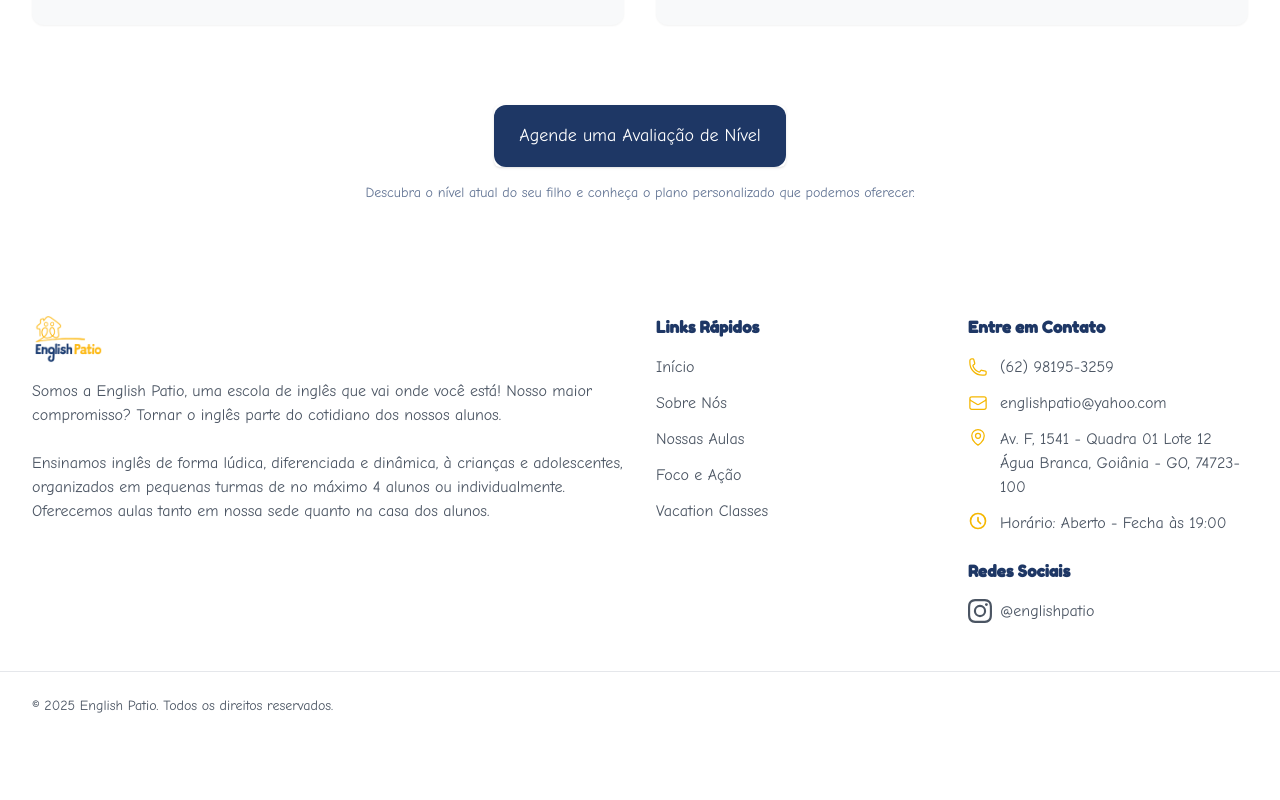
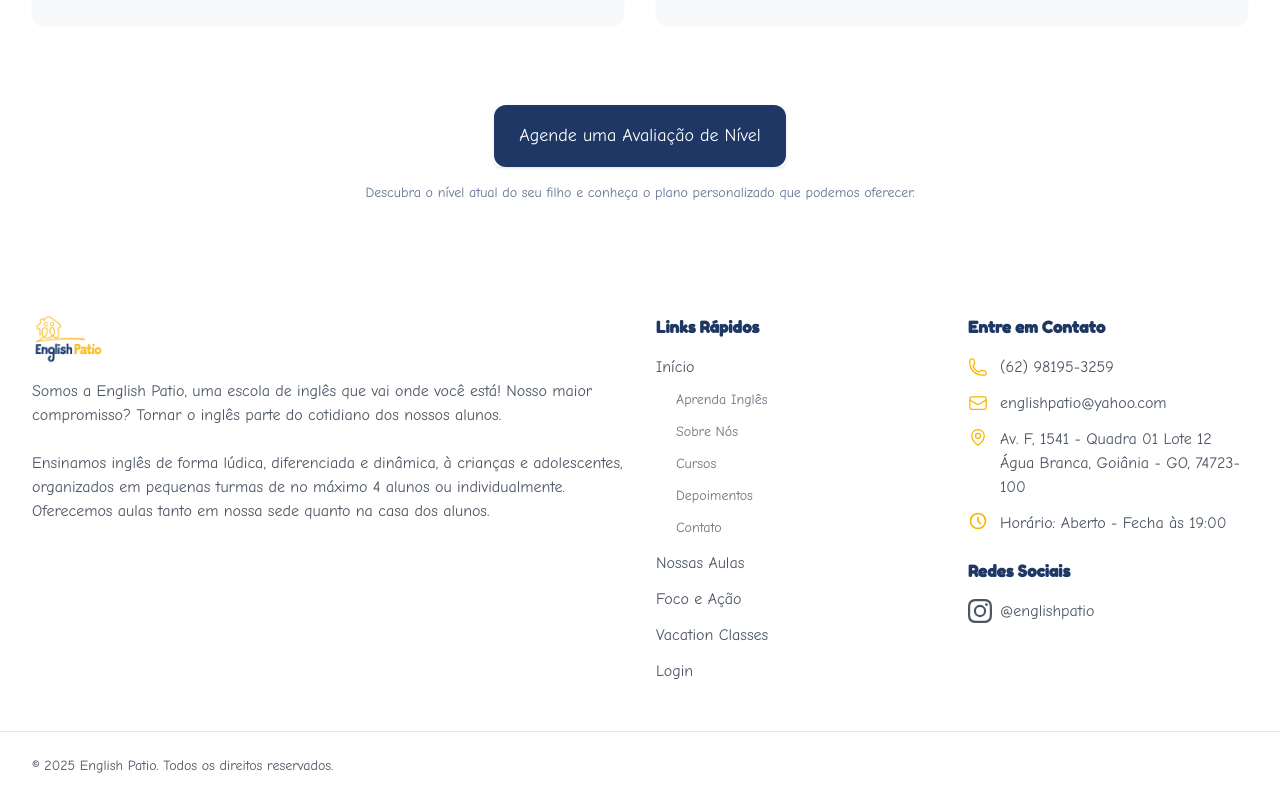
Before and after one commit to GabrielTeles845/english-patio, a React (Vite) app: page /english-patio/nossas-aulas in a window 1280 px wide. Shown: the part 1981-2781 px from the top of the page. Before the commit the page ends 2721 px from the top, so only its background shows below. Built offline with nearby package versions, Linux system fonts and the light colour scheme.

Commit message:
Website update

```diff
--- a/src/components/Footer.tsx
+++ b/src/components/Footer.tsx
@@ -1,7 +1,44 @@
 import { PhoneIcon, EnvelopeIcon, MapPinIcon } from '@heroicons/react/24/outline';
+
+// Reutilizando os mesmos itens do menu do Navbar para manter consistência
+const homeSubmenuItems = [
+  { title: 'Aprenda Inglês', href: '#', section: 'top' },
+  { title: 'Sobre Nós', href: '#about', section: 'about' },
+  { title: 'Cursos', href: '#courses', section: 'courses' },
+  { title: 'Depoimentos', href: '#testimonials', section: 'testimonials' },
+  { title: 'Contato', href: '#contact', section: 'contact' },
+];
 
 const Footer = () => {
   const basePath = '/english-patio';
+
+  // Função para lidar com o scroll suave para as seções
+  const handleScrollToSection = (e: React.MouseEvent, sectionId: string) => {
+    e.preventDefault();
+
+    // Se estiver na página inicial, fazer scroll suave
+    if (window.location.pathname === '/' ||
+        window.location.pathname === basePath ||
+        window.location.pathname === `${basePath}/`) {
+      if (sectionId === 'top') {
+        // Scroll para o topo da página
+        window.scrollTo({ top: 0, behavior: 'smooth' });
+      } else {
+        // Scroll para a seção específica
+        const section = document.getElementById(sectionId);
+        if (section) {
+          section.scrollIntoView({ behavior: 'smooth' });
+        }
+      }
+    } else {
+      // Se não estiver na página inicial, navegar para a página inicial e depois para a seção
+      if (sectionId === 'top') {
+        window.location.href = `${basePath}/`;
+      } else {
+        window.location.href = `${basePath}/#${sectionId}`;
+      }
+    }
+  };
 
   return (
     <footer className="bg-white">
@@ -27,28 +64,79 @@ const Footer = () => {
             <h3 className="text-primary font-semibold mb-4">Links Rápidos</h3>
             <ul className="space-y-3">
               <li>
-                <a href={`${basePath}/`} className="text-gray-600 hover:text-secondary transition-colors">
+                <a href={`${basePath}/`} className="text-gray-600 hover:text-secondary transition-colors font-medium">
                   Início
                 </a>
+                {/* Subitens de Início */}
+                <ul className="ml-5 mt-2 space-y-2">
+                  {homeSubmenuItems.map((item) => (
+                    <li key={item.section}>
+                      <a
+                        href={item.href}
+                        className="text-gray-500 hover:text-secondary transition-colors text-sm"
+                        onClick={(e) => handleScrollToSection(e, item.section)}
+                      >
+                        {item.title}
+                      </a>
+                    </li>
+                  ))}
+                </ul>
               </li>
+
               <li>
-                <a href={`${basePath}/#about`} className="text-gray-600 hover:text-secondary transition-colors">
-                  Sobre Nós
-                </a>
-              </li>
-              <li>
-                <a href={`${basePath}/nossas-aulas`} className="text-gray-600 hover:text-secondary transition-colors">
+                <a href={`${basePath}/nossas-aulas`} className="text-gray-600 hover:text-secondary transition-colors font-medium">
                   Nossas Aulas
                 </a>
               </li>
+
               <li>
-                <a href="#" className="text-gray-600 hover:text-secondary transition-colors">
+                <a
+                  href="#"
+                  className="text-gray-600 hover:text-secondary transition-colors font-medium"
+                  onClick={(e) => {
+                    e.preventDefault();
+                    // Mostrar o modal de "Em desenvolvimento" - Reusa a mesma função da Navbar
+                    const event = new CustomEvent('showDevelopmentModal', {
+                      detail: { feature: 'Foco e Ação' }
+                    });
+                    document.dispatchEvent(event);
+                  }}
+                >
                   Foco e Ação
                 </a>
               </li>
+
               <li>
-                <a href="#" className="text-gray-600 hover:text-secondary transition-colors">
+                <a
+                  href="#"
+                  className="text-gray-600 hover:text-secondary transition-colors font-medium"
+                  onClick={(e) => {
+                    e.preventDefault();
+                    // Mostrar o modal de "Em desenvolvimento" - Reusa a mesma função da Navbar
+                    const event = new CustomEvent('showDevelopmentModal', {
+                      detail: { feature: 'Vacation Classes' }
+                    });
+                    document.dispatchEvent(event);
+                  }}
+                >
                   Vacation Classes
+                </a>
+              </li>
+
+              <li>
+                <a
+                  href="#"
+                  className="text-gray-600 hover:text-secondary transition-colors font-medium"
+                  onClick={(e) => {
+                    e.preventDefault();
+                    // Mostrar o modal de "Em desenvolvimento" - Reusa a mesma função da Navbar
+                    const event = new CustomEvent('showDevelopmentModal', {
+                      detail: { feature: 'Login' }
+                    });
+                    document.dispatchEvent(event);
+                  }}
+                >
+                  Login
                 </a>
               </li>
             </ul>
--- a/src/components/Navbar.tsx
+++ b/src/components/Navbar.tsx
@@ -112,6 +112,25 @@ const Navbar = () => {
       document.removeEventListener('click', handleClickOutside);
     };
   }, [isMobileSubmenuOpen]);
+
+  // Efeito para ouvir o evento personalizado do footer
+  useEffect(() => {
+    const handleShowDevelopmentModal = (e: CustomEvent) => {
+      const { feature } = e.detail;
+      setModalData({
+        title: 'Em Desenvolvimento',
+        message: `A funcionalidade "${feature}" está em desenvolvimento e estará disponível em breve!`
+      });
+      setModalOpen(true);
+    };
+
+    // Adiciona o listener para o evento personalizado
+    document.addEventListener('showDevelopmentModal', handleShowDevelopmentModal as EventListener);
+
+    return () => {
+      document.removeEventListener('showDevelopmentModal', handleShowDevelopmentModal as EventListener);
+    };
+  }, []);
 
   return (
     <>
```
